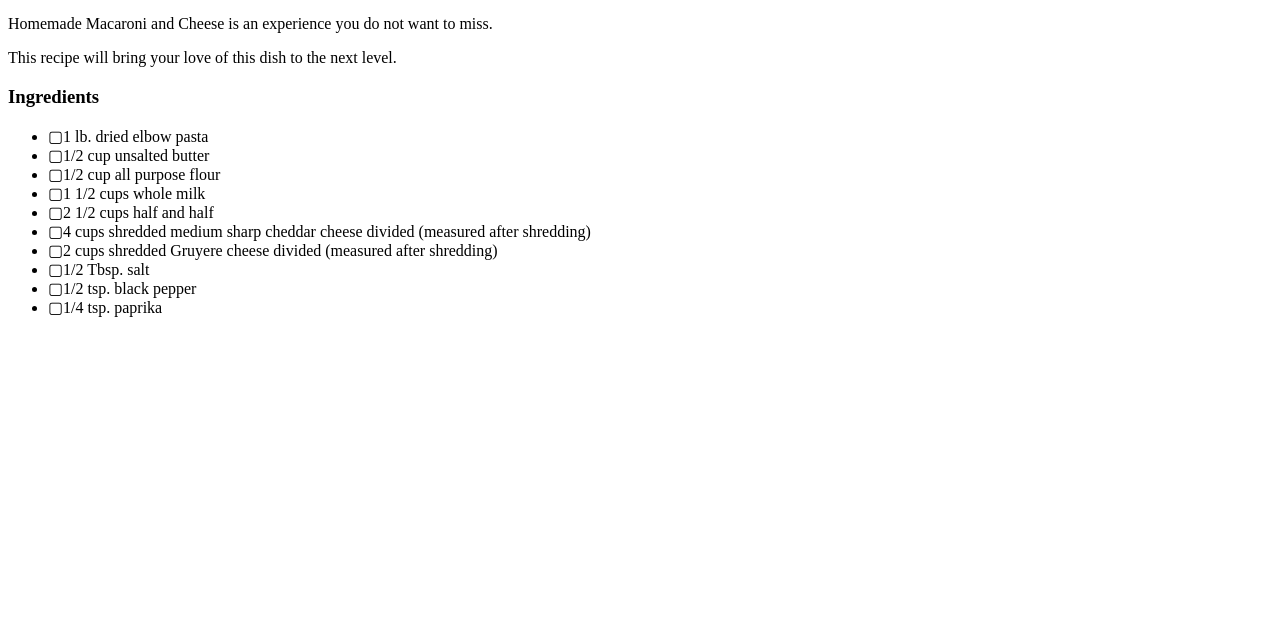
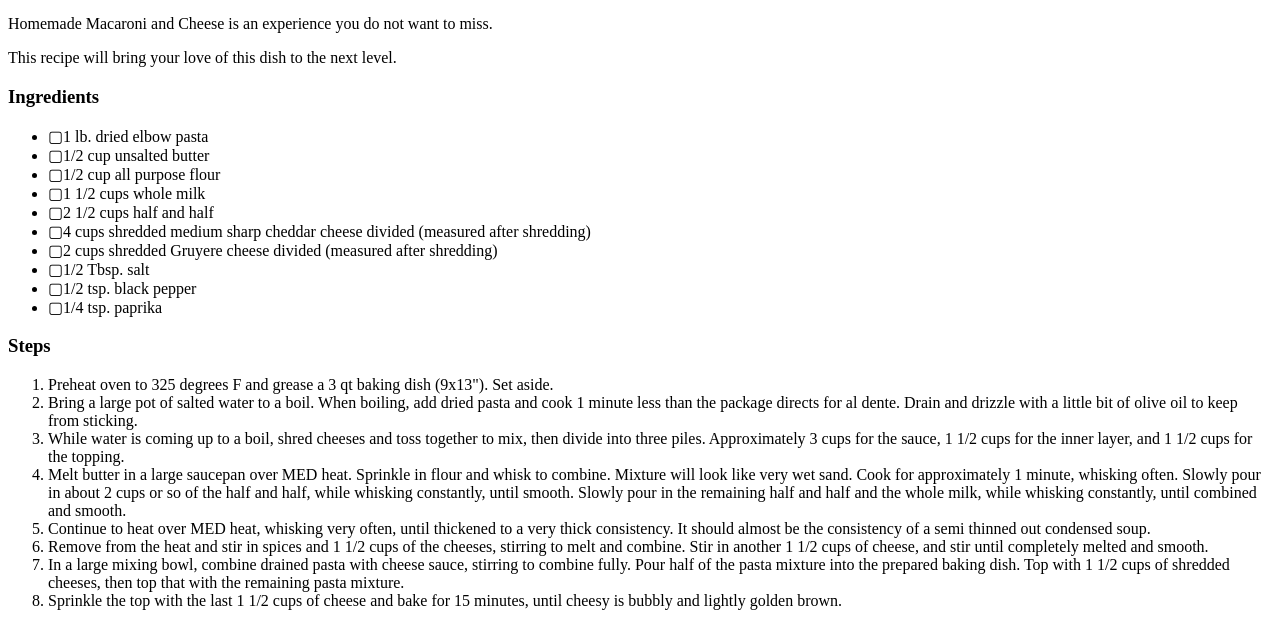
Before and after one commit to logjscript/odin-recipes, a plain HTML site: page recipes/mac.html in a window 1280 px wide. Shown: the part 428-1054 px from the top of the page. Before the commit the page ends 800 px from the top, so only its background shows below. Drawn offline with Linux system fonts and the light colour scheme.

Commit message:
Add steps to Mac page

```diff
--- a/recipes/mac.html
+++ b/recipes/mac.html
@@ -30,5 +30,26 @@
             <li>▢1/2 tsp. black pepper</li>
             <li>▢1/4 tsp. paprika</li>
         </ul>
+
+        <h3>Steps</h3>
+
+        <ol>
+
+            <li>Preheat oven to 325 degrees F and grease a 3 qt baking dish (9x13").  Set aside.</li>
+
+            <li>Bring a large pot of salted water to a boil.  When boiling, add dried pasta and cook 1 minute less than the package directs for al dente.  Drain and drizzle with a little bit of olive oil to keep from sticking.</li>
+
+            <li>While water is coming up to a boil, shred cheeses and toss together to mix, then divide into three piles.  Approximately 3 cups for the sauce, 1 1/2 cups for the inner layer, and 1 1/2 cups for the topping.</li>
+
+            <li>Melt butter in a large saucepan over MED heat.  Sprinkle in flour and whisk to combine.  Mixture will look like very wet sand.  Cook for approximately 1 minute, whisking often.  Slowly pour in about 2 cups or so of the half and half, while whisking constantly, until smooth.  Slowly pour in the remaining half and half and the whole milk, while whisking constantly, until combined and smooth.</li>
+
+            <li>Continue to heat over MED heat, whisking very often, until thickened to a very thick consistency.  It should almost be the consistency of a semi thinned out condensed soup.</li>
+
+            <li>Remove from the heat and stir in spices and 1 1/2 cups of the cheeses, stirring to melt and combine.  Stir in another 1 1/2 cups of cheese, and stir until completely melted and smooth.</li>
+
+            <li>In a large mixing bowl, combine drained pasta with cheese sauce, stirring to combine fully.  Pour half of the pasta mixture into the prepared baking dish.  Top with 1 1/2 cups of shredded cheeses, then top that with the remaining pasta mixture.</li>
+
+            <li>Sprinkle the top with the last 1 1/2 cups of cheese and bake for 15 minutes, until cheesy is bubbly and lightly golden brown.  </li>
+        </ol>
     </body>
 </html>
```
